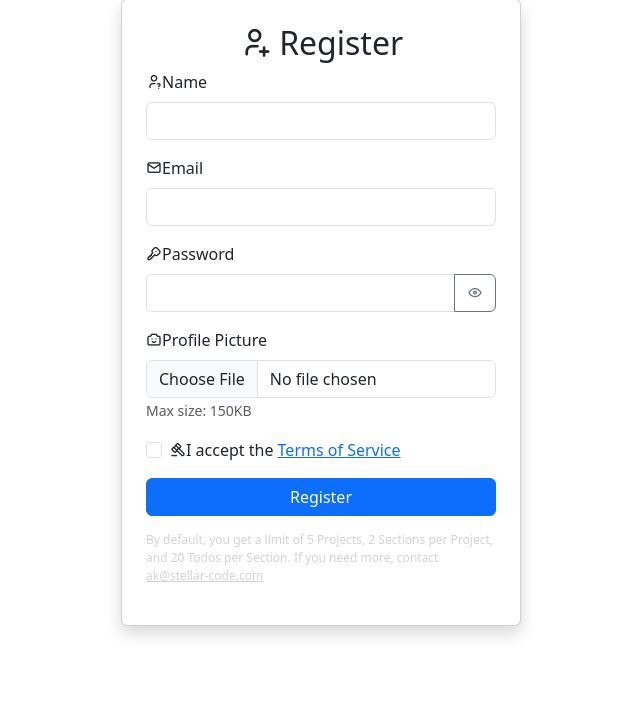
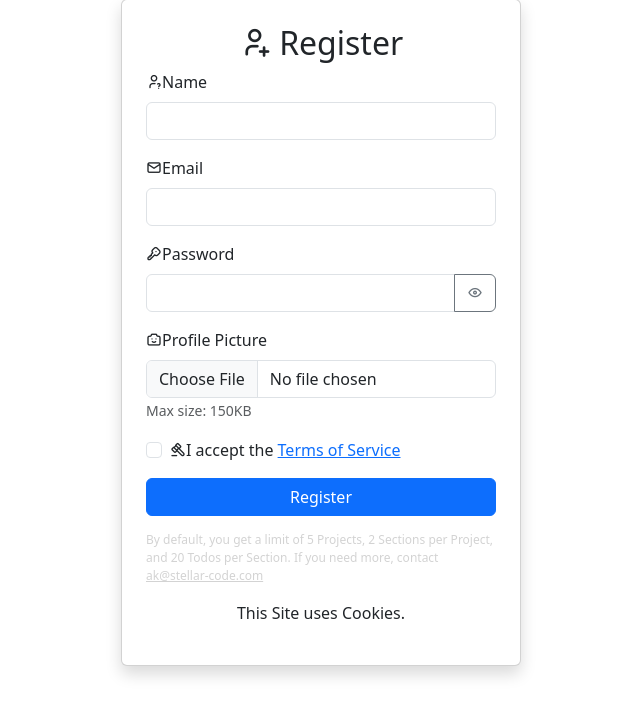
Before and after one commit to TRC-Loop/tasks, a PHP site: page /register.php in a window 1280 px wide. Shown: the part 49-765 px from the top of the page, without its empty margins (319-959 px from the left). Run offline with PHP 8.4, Linux system fonts and the light colour scheme.

Commit message:
Add Cookie notice

```diff
--- a/src/login.php
+++ b/src/login.php
@@ -62,6 +62,7 @@ if ($_SERVER["REQUEST_METHOD"] === "POST") {
             <button type="submit" class="btn btn-primary w-100">Login</button>
         </form>
         <p class="text-center mt-3"><a href="register.php">Don't have an account? Register</a></p>
+        <p class="text-center mt-2">This Site uses Cookies.</p>
     </div>
 </div>
 <script>
--- a/src/register.php
+++ b/src/register.php
@@ -143,6 +143,7 @@ if ($_SERVER["REQUEST_METHOD"] === "POST") {
                 By default, you get a limit of 5 Projects, 2 Sections per Project, and 20 Todos per Section. If you need more, contact
                 <a href="mailto:ak@stellar-code.com" style="color: lightgray;">ak@stellar-code.com</a>
             </p>
+            <p class="text-center mt-2">This Site uses Cookies.</p>
         </form>
     </div>
 </div>
```
